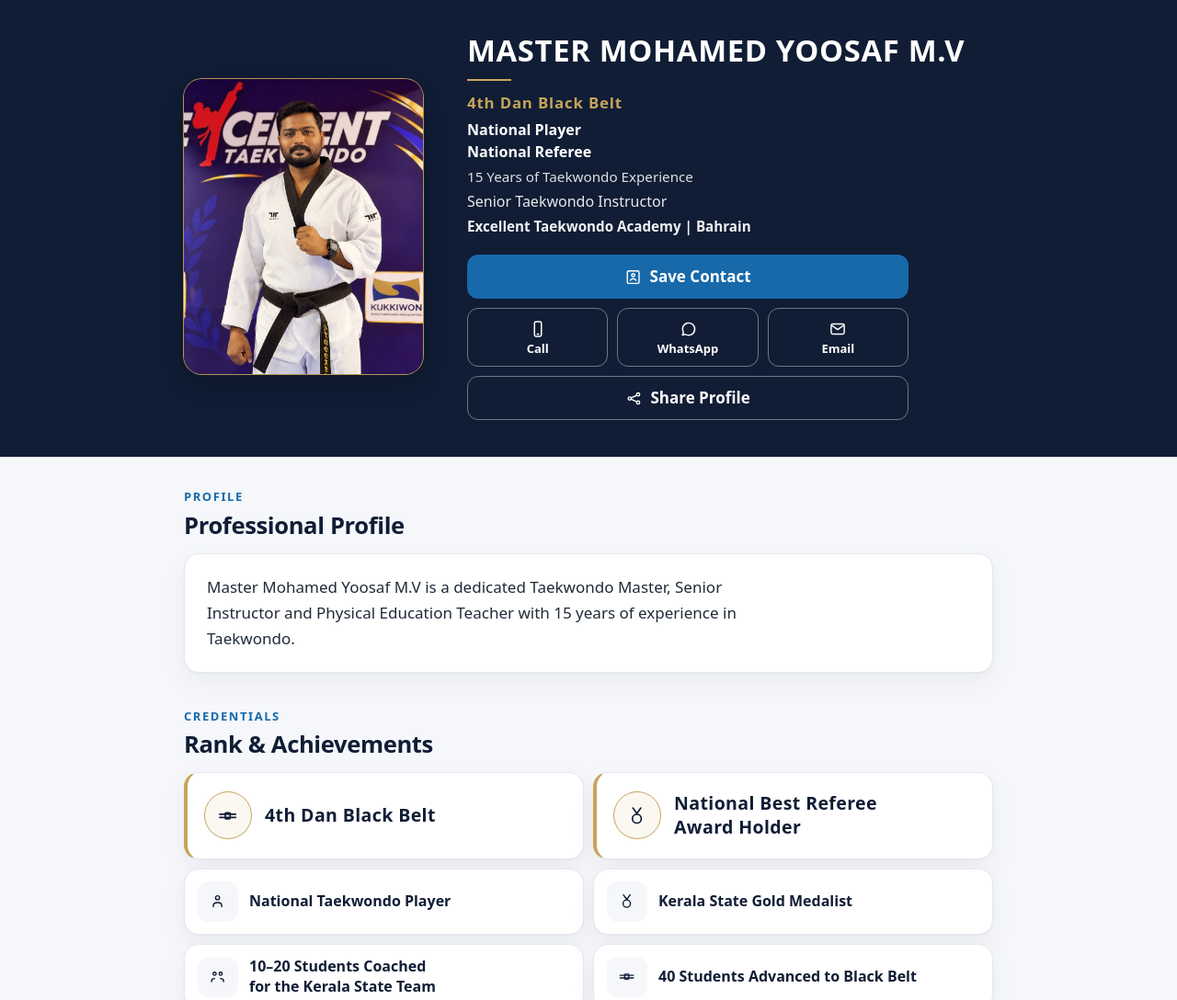
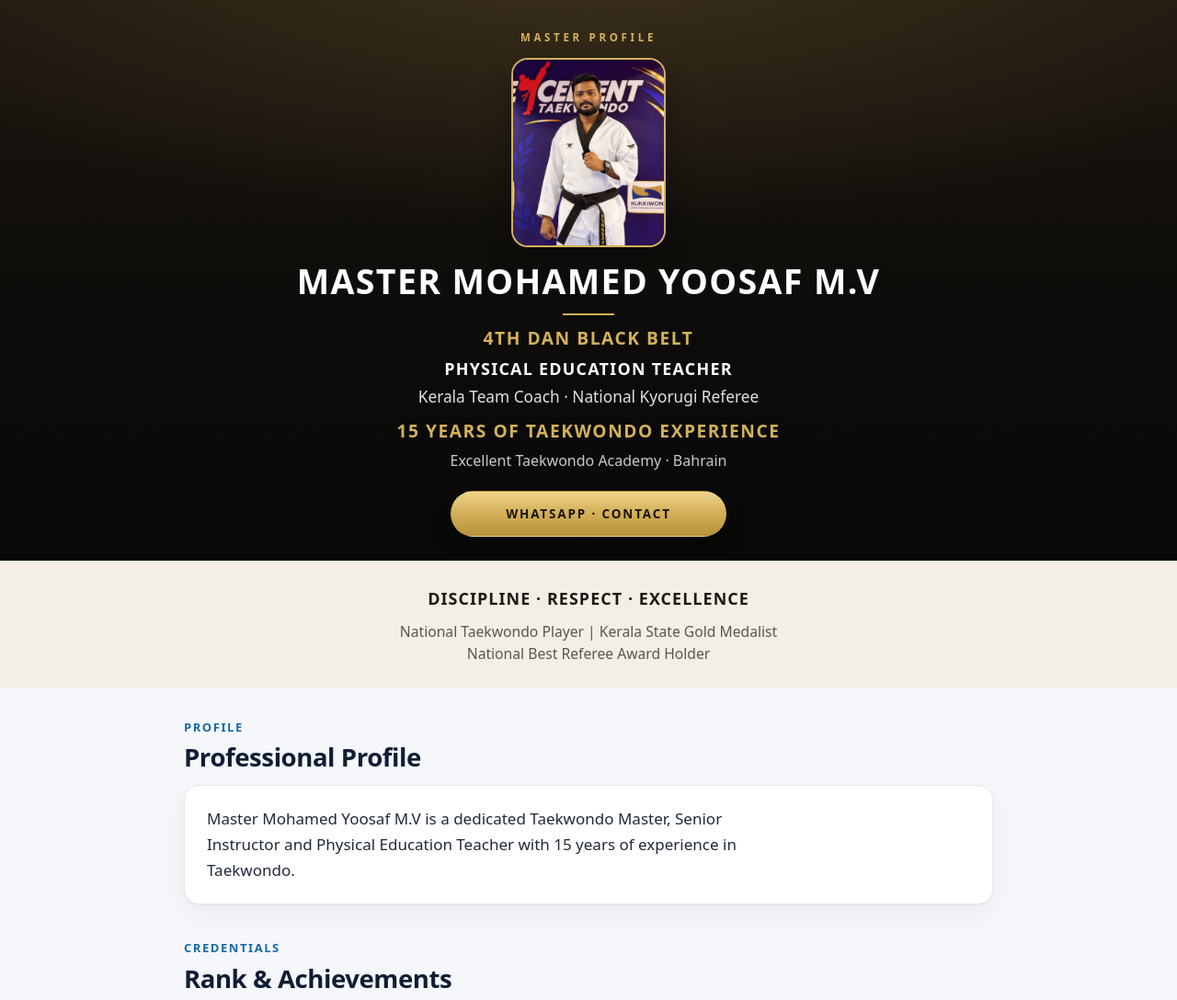
Before and after one commit to artbh-spec/master-yoosaf, a plain HTML site: page index.html in a window 1280 px wide. Shown: the top 1088 px of the page at 92% size. Drawn offline with Linux system fonts and the light colour scheme.

Commit message:
Add files via upload

```diff
--- a/index.html
+++ b/index.html
@@ -129,7 +129,8 @@
   </svg>
 
   <header class="hero">
-    <div class="wrap hero-grid">
+    <div class="wrap hero-sheet">
+      <p class="hero-kicker">Master Profile</p>
       <div class="portrait">
         <img
           src="assets/master-portrait.jpg"
@@ -139,40 +140,21 @@
           fetchpriority="high">
       </div>
       <div class="identity">
-        <h1 id="profile-name" translate="no">MASTER MOHAMED YOOSAF M.V</h1>
+        <h1 id="profile-name" translate="no">Master Mohamed Yoosaf M.V</h1>
         <hr class="rule">
         <p class="rank">4th Dan Black Belt</p>
-        <ul class="hero-status">
-          <li>National Player</li>
-          <li>National Referee</li>
-        </ul>
+        <p class="hero-role">Physical Education Teacher</p>
+        <p class="hero-sub">Kerala Team Coach · National Kyorugi Referee</p>
         <p class="hero-line">15 Years of Taekwondo Experience</p>
-        <p class="support-role">Senior Taekwondo Instructor</p>
-        <p class="hero-affiliation">Excellent Taekwondo Academy | Bahrain</p>
-        <div class="actions" role="group" aria-label="Contact actions">
-          <a class="btn btn-primary" href="contact.vcf" download="Master-Mohamed-Yoosaf-MV.vcf" data-save-contact>
-            <svg class="icon" width="20" height="20" aria-hidden="true" focusable="false"><use href="#i-card"></use></svg>
-            Save Contact
-          </a>
-          <div class="action-row is-trio" data-quick-actions>
-            <a class="btn btn-secondary" data-tel href="tel:+97335313206" aria-label="Call +973 35313206">
-              <svg class="icon" width="20" height="20" aria-hidden="true" focusable="false"><use href="#i-phone"></use></svg>
-              Call
-            </a>
-            <a class="btn btn-secondary" data-whatsapp href="https://wa.me/97335313206" target="_blank" rel="noopener noreferrer" aria-label="WhatsApp +973 35313206">
-              <svg class="icon" width="20" height="20" aria-hidden="true" focusable="false"><use href="#i-chat"></use></svg>
-              WhatsApp
-            </a>
-            <a class="btn btn-secondary" data-mail href="mailto:mohmaedyoosafm.v@gmail.com" aria-label="Email mohmaedyoosafm.v@gmail.com">
-              <svg class="icon" width="20" height="20" aria-hidden="true" focusable="false"><use href="#i-mail"></use></svg>
-              Email
-            </a>
-          </div>
-          <button class="btn btn-secondary" type="button" data-share hidden>
-            <svg class="icon" width="20" height="20" aria-hidden="true" focusable="false"><use href="#i-share"></use></svg>
-            Share Profile
-          </button>
-        </div>
+        <p class="hero-affiliation">Excellent Taekwondo Academy · Bahrain</p>
+        <a class="btn btn-gold" data-whatsapp href="https://wa.me/97335313206" target="_blank" rel="noopener noreferrer" aria-label="WhatsApp +973 35313206">WhatsApp · Contact</a>
+      </div>
+    </div>
+    <div class="creed">
+      <div class="wrap">
+        <p class="creed-title">Discipline · Respect · Excellence</p>
+        <p class="creed-line">National Taekwondo Player | Kerala State Gold Medalist</p>
+        <p class="creed-line">National Best Referee Award Holder</p>
       </div>
     </div>
   </header>
@@ -217,7 +199,7 @@
           </li>
           <li class="cred">
             <span class="cred-icon" aria-hidden="true"><svg class="icon" width="20" height="20" focusable="false"><use href="#i-team"></use></svg></span>
-            <h3>10–20 Students Coached for the Kerala State Team</h3>
+            <h3>Kerala Team Coach</h3>
           </li>
           <li class="cred">
             <span class="cred-icon" aria-hidden="true"><svg class="icon" width="20" height="20" focusable="false"><use href="#i-belt"></use></svg></span>
@@ -367,7 +349,6 @@
         <div class="panel affiliation">
           <h2 id="academy-title">Excellent Taekwondo Academy</h2>
           <p class="affiliation-place">Bahrain</p>
-          <p class="tagline">Building Champions. Building Character.</p>
         </div>
       </div>
     </section>
--- a/script.js
+++ b/script.js
@@ -25,7 +25,7 @@ const SITE = {
   },
   enquiryMessage: "Hello Master Mohamed Yoosaf M.V, I would like to enquire about training.",
   shareText: "Master Mohamed Yoosaf M.V — 4th Dan Black Belt and Senior Taekwondo Instructor.",
-  vcardNote: "4th Dan Black Belt. National Player. National Referee. Senior Taekwondo Instructor. 15 years of Taekwondo experience. Coached 10-20 students for the Kerala State Team. 40 students advanced to Black Belt. National Best Referee Award holder. Kerala State Gold Medalist. Excellent Taekwondo Academy, Bahrain.",
+  vcardNote: "4th Dan Black Belt. National Player. National Referee. Senior Taekwondo Instructor. Kerala Team Coach. 15 years of Taekwondo experience. 40 students advanced to Black Belt. National Best Referee Award holder. Kerala State Gold Medalist. Excellent Taekwondo Academy, Bahrain.",
   vcardFilename: "Master-Mohamed-Yoosaf-MV.vcf",
   /**
    * Real photographs only. Leave this empty to keep the gallery hidden.
--- a/style.css
+++ b/style.css
@@ -126,33 +126,48 @@ a {
 /* Hero */
 
 .hero {
-  background: var(--navy);
+  background:
+    radial-gradient(120% 70% at 50% -8%, #3d311c 0%, transparent 58%),
+    linear-gradient(180deg, #1c160f 0%, #0d0c0a 46%, #070707 100%);
   color: var(--white);
   text-align: center;
-  padding: max(18px, env(safe-area-inset-top)) env(safe-area-inset-right) 28px env(safe-area-inset-left);
+  padding: max(22px, env(safe-area-inset-top)) env(safe-area-inset-right) 0 env(safe-area-inset-left);
 }
 
 .hero :focus-visible {
   outline-color: var(--gold);
 }
 
-.hero-grid,
+.hero-sheet {
+  width: min(420px, calc(100% - 32px));
+}
+
+.hero-sheet,
 .identity,
 .actions,
 .contact-layout {
   min-width: 0;
 }
 
+.hero-kicker {
+  margin-bottom: 16px;
+  color: #d4b15a;
+  font-size: 0.72rem;
+  font-weight: 700;
+  letter-spacing: 0.32em;
+  text-transform: uppercase;
+}
+
 .portrait {
-  width: min(52vw, 210px);
+  width: min(40vw, 160px);
   aspect-ratio: 831 / 1024;
   margin: 0 auto;
-  border-radius: 20px;
+  border-radius: 16px;
   overflow: hidden;
   background: #182744;
   box-shadow:
-    0 0 0 1px rgba(199, 164, 90, 0.9),
-    0 12px 28px rgba(0, 0, 0, 0.22);
+    0 0 0 2px #d4b15a,
+    0 14px 28px rgba(0, 0, 0, 0.35);
 }
 
 .portrait img {
@@ -163,12 +178,13 @@ a {
 }
 
 h1 {
-  margin-top: 16px;
+  margin-top: 18px;
   color: var(--white);
-  font-size: clamp(1.4rem, 1.12rem + 1.4vw, 2.05rem);
-  font-weight: 700;
-  letter-spacing: 0.02em;
-  line-height: 1.15;
+  font-size: clamp(1.7rem, 1.35rem + 1.6vw, 2.35rem);
+  font-weight: 800;
+  letter-spacing: 0.035em;
+  line-height: 1.12;
+  text-transform: uppercase;
 }
 
 .master-title {
@@ -180,51 +196,98 @@ h1 {
 }
 
 .rule {
-  width: 48px;
+  width: 56px;
   height: 2px;
-  margin: 12px auto;
+  margin: 14px auto 12px;
   border: 0;
-  background: var(--gold);
+  background: #d4b15a;
 }
 
-.rank {
-  color: var(--gold);
-  font-size: clamp(0.95rem, 0.9rem + 0.25vw, 1.05rem);
+.rank,
+.hero-line {
+  color: #d4b15a;
+  font-size: clamp(1.02rem, 0.96rem + 0.35vw, 1.2rem);
   font-weight: 700;
-  letter-spacing: 0.05em;
+  letter-spacing: 0.08em;
+  line-height: 1.35;
+  text-transform: uppercase;
+}
+
+.hero-role {
+  margin-top: 8px;
+  color: var(--white);
+  font-size: clamp(0.98rem, 0.92rem + 0.3vw, 1.12rem);
+  font-weight: 700;
+  letter-spacing: 0.07em;
+  line-height: 1.35;
+  text-transform: uppercase;
+}
+
+.hero-sub {
+  margin-top: 6px;
+  color: rgba(255, 255, 255, 0.88);
+  font-size: clamp(0.98rem, 0.94rem + 0.2vw, 1.08rem);
+  font-weight: 500;
   line-height: 1.4;
 }
 
-.hero-status {
-  list-style: none;
-  margin: 8px 0 0;
-  padding: 0;
-  display: grid;
-  gap: 2px;
-  color: var(--white);
-  font-size: 1rem;
-  font-weight: 600;
-  line-height: 1.35;
+.hero-line {
+  margin-top: 12px;
 }
 
-.support-role {
-  margin-top: 4px;
-  color: rgba(255, 255, 255, 0.9);
+.hero-affiliation {
+  margin-top: 8px;
+  color: rgba(255, 255, 255, 0.78);
   font-size: 1rem;
+  font-weight: 500;
   line-height: 1.4;
 }
 
-.hero-line,
-.hero-affiliation {
-  margin-top: 6px;
-  color: rgba(255, 255, 255, 0.86);
-  font-size: 0.95rem;
-  line-height: 1.4;
+.hero .btn-gold {
+  width: min(100%, 300px);
+  margin: 22px auto 0;
+  min-height: 50px;
+  border-radius: 999px;
+  background: linear-gradient(180deg, #efd48a 0%, #d4b15a 46%, #b8923a 100%);
+  color: #1a140c;
+  font-size: 0.84rem;
+  font-weight: 800;
+  letter-spacing: 0.14em;
+  text-transform: uppercase;
+  box-shadow: 0 10px 22px rgba(0, 0, 0, 0.28);
 }
 
-.hero-affiliation {
-  font-weight: 600;
-  color: rgba(255, 255, 255, 0.94);
+.btn-gold:hover {
+  background: linear-gradient(180deg, #f3dc9a 0%, #dcb864 46%, #c49c44 100%);
+  color: #1a140c;
+}
+
+.btn-gold:active {
+  background: #c4a04a;
+  color: #1a140c;
+}
+
+.creed {
+  margin-top: 26px;
+  padding: 28px 16px 24px;
+  background: #f4efe6;
+  color: #2a241c;
+  text-align: center;
+}
+
+.creed-title {
+  margin-bottom: 10px;
+  color: #1c1814;
+  font-size: clamp(0.98rem, 0.92rem + 0.3vw, 1.12rem);
+  font-weight: 800;
+  letter-spacing: 0.06em;
+  text-transform: uppercase;
+}
+
+.creed-line {
+  color: #5c564e;
+  font-size: 0.98rem;
+  line-height: 1.55;
 }
 
 /* Actions */
@@ -331,7 +394,7 @@ main {
 .section h2 {
   margin-bottom: 14px;
   color: var(--navy);
-  font-size: clamp(1.35rem, 1.2rem + 0.5vw, 1.7rem);
+  font-size: clamp(1.45rem, 1.28rem + 0.55vw, 1.85rem);
   font-weight: 700;
   letter-spacing: -0.015em;
   line-height: 1.2;
@@ -378,7 +441,7 @@ main {
 .cred h3,
 .role h3 {
   color: var(--navy);
-  font-size: 1rem;
+  font-size: 1.08rem;
   font-weight: 700;
   line-height: 1.35;
 }
@@ -516,13 +579,6 @@ main {
 
 .affiliation-place {
   color: var(--muted);
-  font-weight: 600;
-}
-
-.tagline {
-  margin-top: 10px;
-  color: var(--navy);
-  font-size: 1.05rem;
   font-weight: 600;
 }
 
@@ -703,39 +759,47 @@ main {
   }
 
   .portrait {
-    width: min(48vw, 180px);
+    width: min(34vw, 128px);
   }
 }
 
 @media (max-height: 740px) and (max-width: 759px) {
   .hero {
-    padding-bottom: 16px;
+    padding-bottom: 0;
   }
 
   .portrait {
-    width: min(34vw, 132px);
+    width: min(32vw, 120px);
   }
 
   h1 {
-    margin-top: 8px;
-    font-size: 1.32rem;
+    margin-top: 12px;
+    font-size: 1.45rem;
   }
 
   .rule {
-    margin: 8px auto;
+    margin: 10px auto 8px;
   }
 
-  .hero-status {
-    margin-top: 4px;
-    gap: 0;
+  .rank,
+  .hero-line,
+  .hero-role {
     font-size: 0.92rem;
   }
 
-  .support-role,
-  .hero-line,
+  .hero-sub,
   .hero-affiliation {
-    margin-top: 2px;
     font-size: 0.9rem;
+  }
+
+  .btn-gold {
+    margin-top: 14px;
+  }
+
+  .creed {
+    margin-top: 16px;
+    padding-top: 18px;
+    padding-bottom: 16px;
   }
 
   .actions {
@@ -758,34 +822,16 @@ main {
 
 @media (min-width: 760px) {
   .hero {
-    text-align: left;
-    padding-top: max(36px, env(safe-area-inset-top));
-    padding-bottom: 40px;
-  }
-
-  .hero-grid {
-    display: grid;
-    grid-template-columns: 230px minmax(0, 1fr);
-    gap: 28px 40px;
-    align-items: center;
+    padding-top: max(32px, env(safe-area-inset-top));
   }
 
   .portrait {
-    width: 230px;
-    margin: 0;
-  }
-
-  h1 {
-    margin-top: 0;
-  }
-
-  .rule {
-    margin-left: 0;
+    width: 156px;
   }
 
   .actions {
-    margin-left: 0;
-    margin-right: 0;
+    margin-left: auto;
+    margin-right: auto;
   }
 
   .section {
@@ -821,13 +867,8 @@ main {
     width: min(880px, calc(100% - 64px));
   }
 
-  .hero-grid {
-    grid-template-columns: 260px minmax(0, 1fr);
-    gap: 32px 48px;
-  }
-
   .portrait {
-    width: 260px;
+    width: 164px;
   }
 }
 
@@ -884,10 +925,13 @@ main {
   .hero h1,
   .master-title,
   .rank,
-  .support-role,
-  .hero-status,
+  .hero-role,
+  .hero-sub,
   .hero-line,
   .hero-affiliation,
+  .creed,
+  .creed-title,
+  .creed-line,
   .footer,
   .footer-name,
   .footer-tag,
```
Also changed, not shown: 1 other file.
